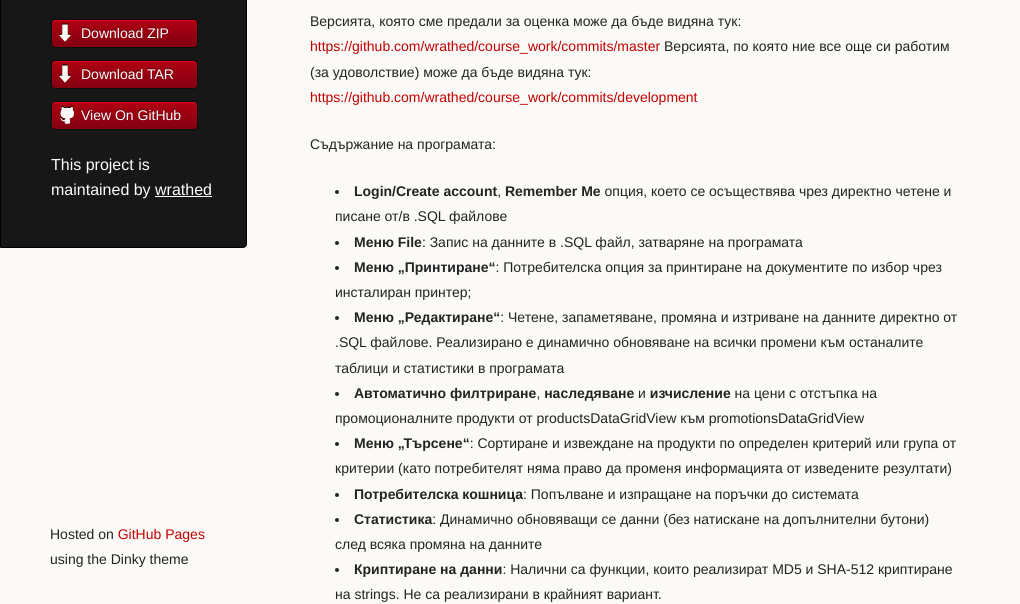
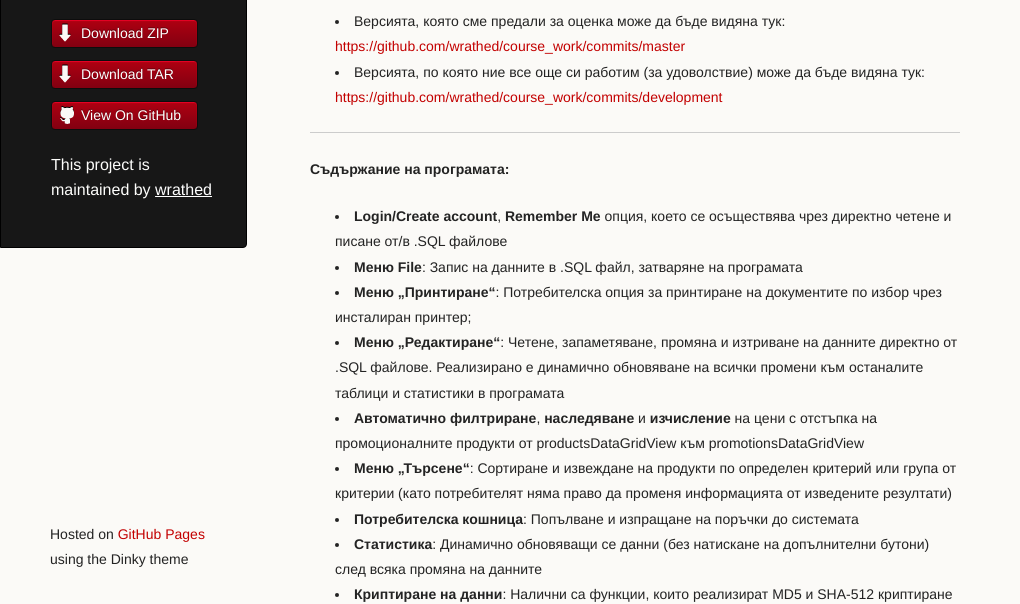
Before and after one commit to BenanHamid/course_work, a plain HTML site: page index.html in a window 1280 px wide. Shown: the part 196-800 px from the top of the page, without its empty margins (0-1020 px from the left). Drawn offline with Linux system fonts and the light colour scheme.

Commit message:
Create gh-pages branch via GitHub

```diff
--- a/index.html
+++ b/index.html
@@ -35,10 +35,14 @@
 <p><strong>Това е нашата малка програма, която разработихме за дисциплината Програмиране и структури от данни.</strong>
 <strong>Макар, че крайният резултат е далече от това, което искахме да бъде (най-вече заради времевото ограничение и напрегнатостта в края на семестъра) все пак смятаме, че долу-горе се получи и нещо хубаво. Сигурно е едно: наистина научихме ДОСТА НОВИ НЕЩА при разработката й! :)</strong></p>
 
-<p>Версията, която сме предали за оценка може да бъде видяна тук: <a href="https://github.com/wrathed/course_work/commits/master">https://github.com/wrathed/course_work/commits/master</a>
-Версията, по която ние все още си работим (за удоволствие) може да бъде видяна тук: <a href="https://github.com/wrathed/course_work/commits/development">https://github.com/wrathed/course_work/commits/development</a> </p>
-
-<p>Съдържание на програмата:</p>
+<ul>
+<li>Версията, която сме предали за оценка може да бъде видяна тук:
+<a href="https://github.com/wrathed/course_work/commits/master">https://github.com/wrathed/course_work/commits/master</a>
+</li>
+<li>Версията, по която ние все още си работим (за удоволствие) може да бъде видяна тук:
+<a href="https://github.com/wrathed/course_work/commits/development">https://github.com/wrathed/course_work/commits/development</a>
+</li>
+</ul><hr><p><strong>Съдържание на програмата:</strong></p>
 
 <ul>
 <li>  <strong>Login/Create account</strong>, <strong>Remember Me</strong> опция, което се осъществява чрез директно четене и писане от/в .SQL файлове</li>
```
Also changed, not shown: params.json (+1 -1 lines).
